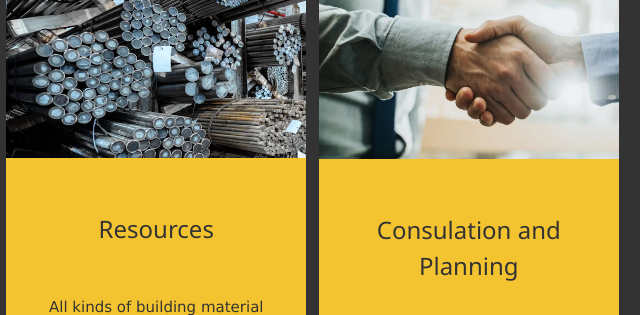
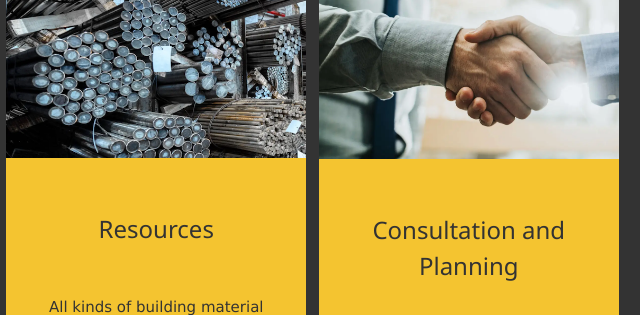
Before and after one commit to moolshankar/sivinfra-web, a plain HTML site: page index.html in a window 1280 px wide. Shown: the part 1407-1722 px from the top of the page, 640-1280 px from the left. Drawn offline with nearby package versions, Linux system fonts and the light colour scheme.

Commit message:
Typo fix

```diff
--- a/index.html
+++ b/index.html
@@ -186,7 +186,7 @@
                     <div class="card">
                         <img src="/images/consultation.png" alt="">
                         <div class="card-content">
-                            <h3 class="card-title">Consulation and Planning</h3>
+                            <h3 class="card-title">Consultation and Planning</h3>
                             <p>
                                     Design <br>Estimation <br>Resources <br>
                             </p>
```
